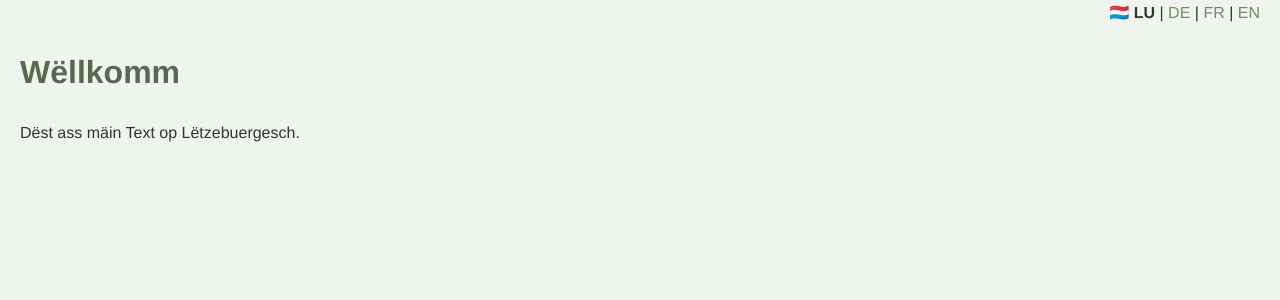
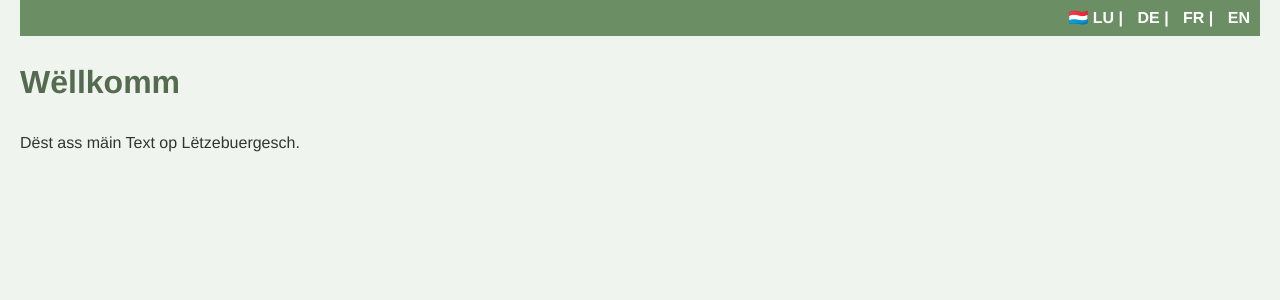
Before and after one commit to bjoernbrightside/praxis-schwebsange, a Jekyll site: the page built from lb/index.md, in a window 1280 px wide. Shown: the top 300 px of the page. Built offline with Jekyll 4.4.1, drawn with Linux system fonts in a browser that asks for light colours.

Commit message:
Update index.md

```diff
--- a/lb/index.md
+++ b/lb/index.md
@@ -2,7 +2,7 @@
 layout: default
 ---
 
-<div style="text-align:right">
+<div class="language-bar">
 🇱🇺 <b>LU</b> | <a href="/praxis-schwebsange/de/">DE</a> | <a href="/praxis-schwebsange/fr/">FR</a> | <a href="/praxis-schwebsange/en/">EN</a>
 </div>
 
```
